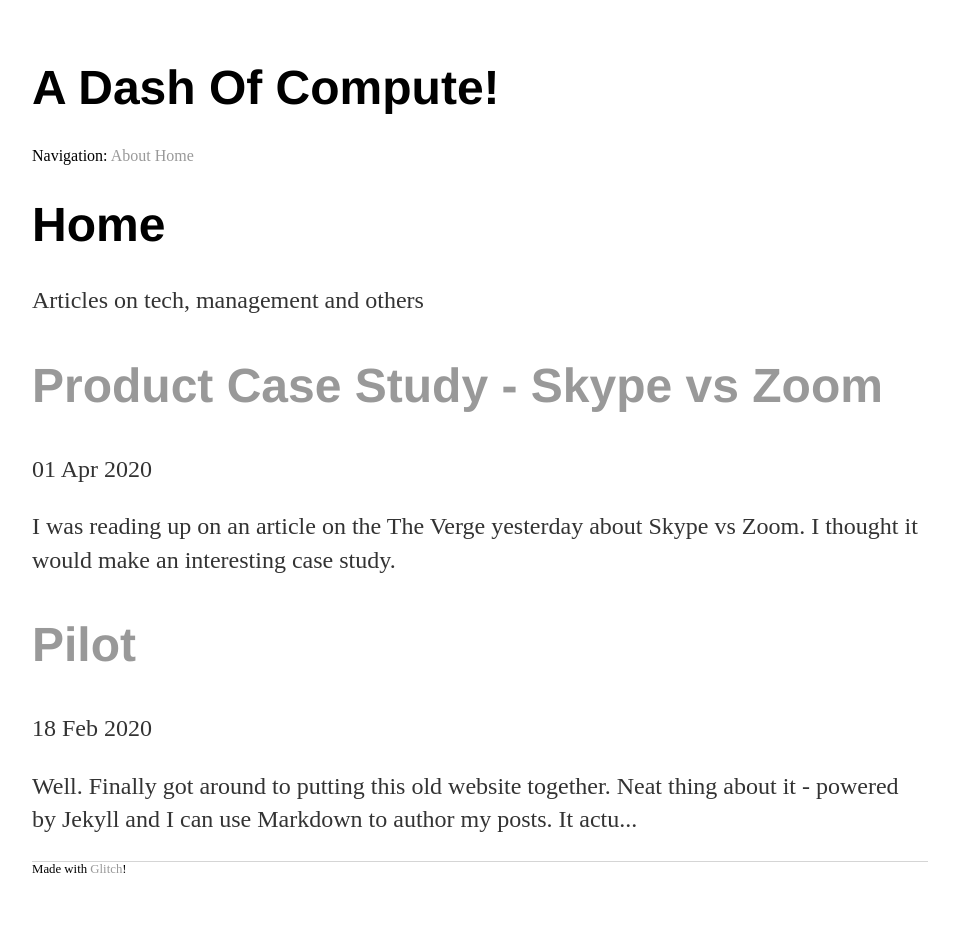
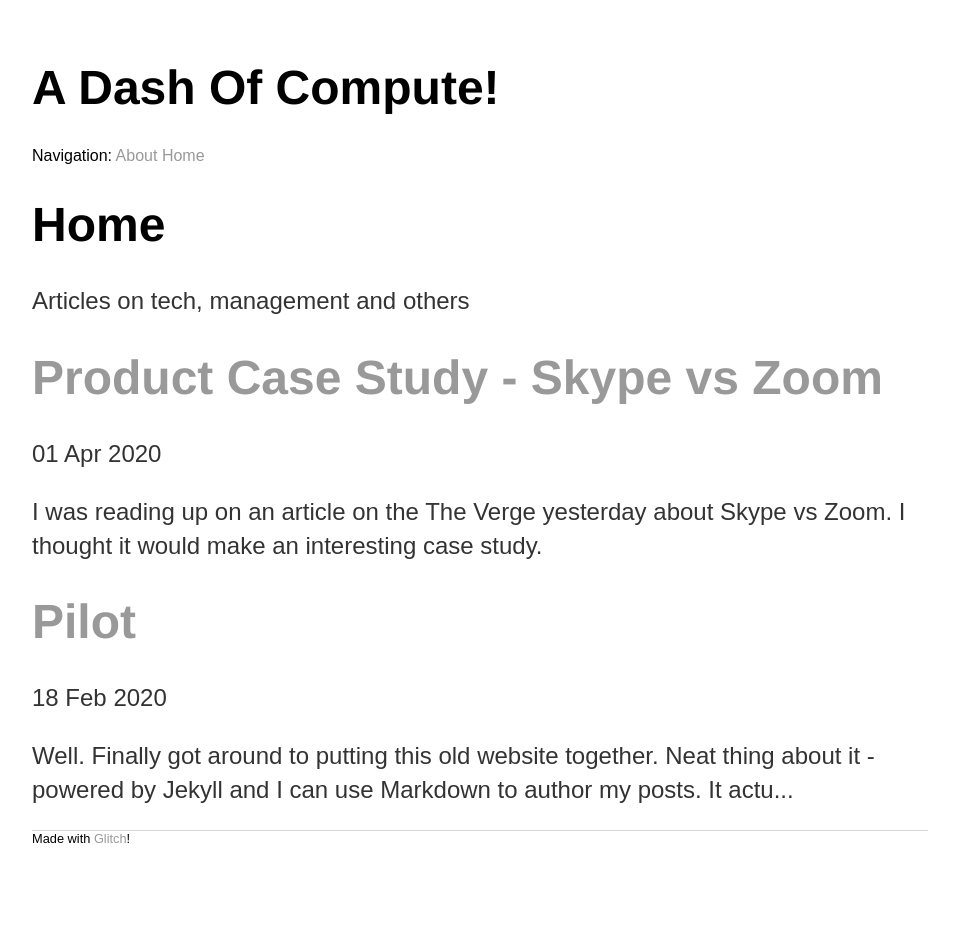
Before and after one commit to sautee/sautee.github.io, a Jekyll site: the page built from pages/index.md, in a window 1280 px wide. Shown: the whole page, without its empty margins (160-1119 px from the left). Built offline with Jekyll 4.4.1, drawn with Linux system fonts in a browser that asks for light colours; after the commit the page ends 906 px from its top, so only the background shows below that.

Commit message:
Update head.html

```diff
--- a/_includes/html/head.html
+++ b/_includes/html/head.html
@@ -2,9 +2,9 @@
 
   <meta charset="UTF-8">
   <meta name="description" content="{{ site.description }}">
-  <link id="favicon" rel="icon" href="https://glitch.com/edit/favicon-app.ico" type="image/x-icon">
   <meta charset="utf-8">
   <meta http-equiv="X-UA-Compatible" content="IE=edge">
   <meta name="viewport" content="width=device-width, initial-scale=1">
 
+  <link rel="stylesheet" href="css/normalize.min.css" />
   <link rel="stylesheet" href="/css/site.css">
```
